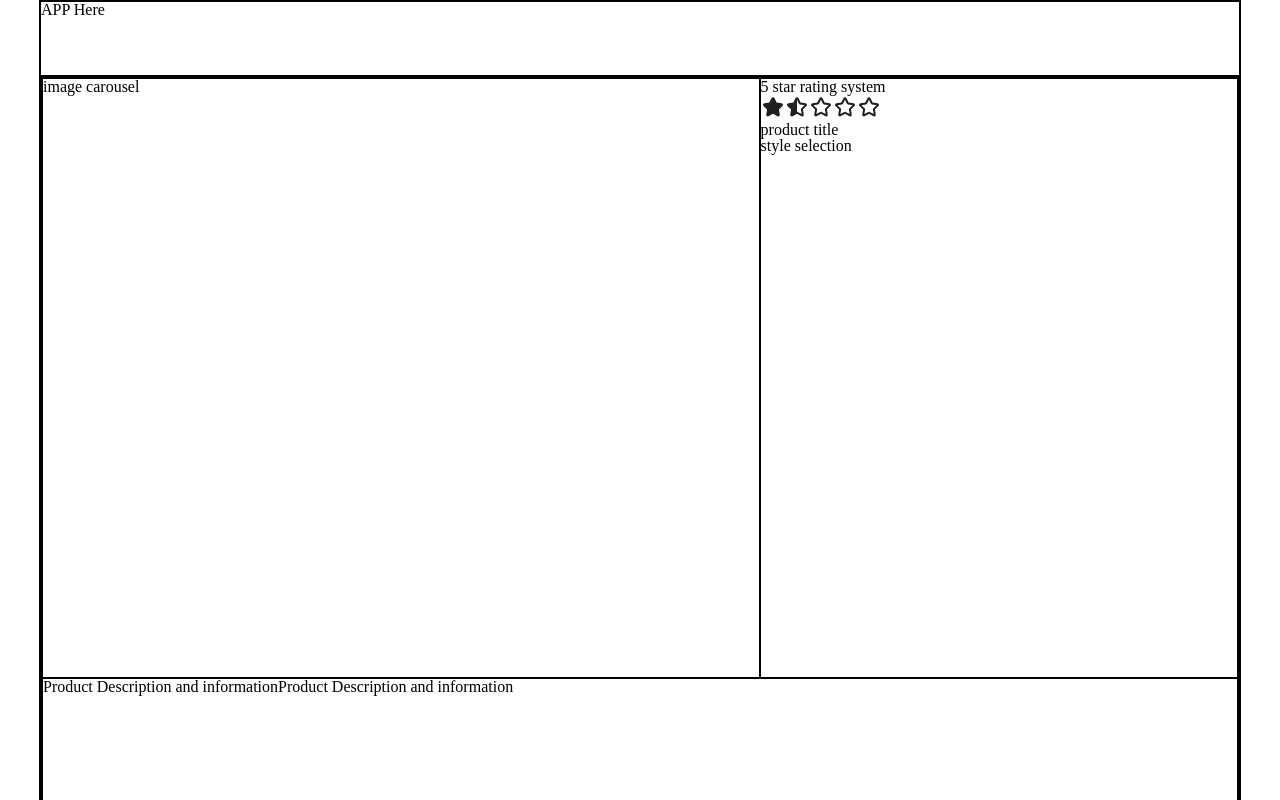
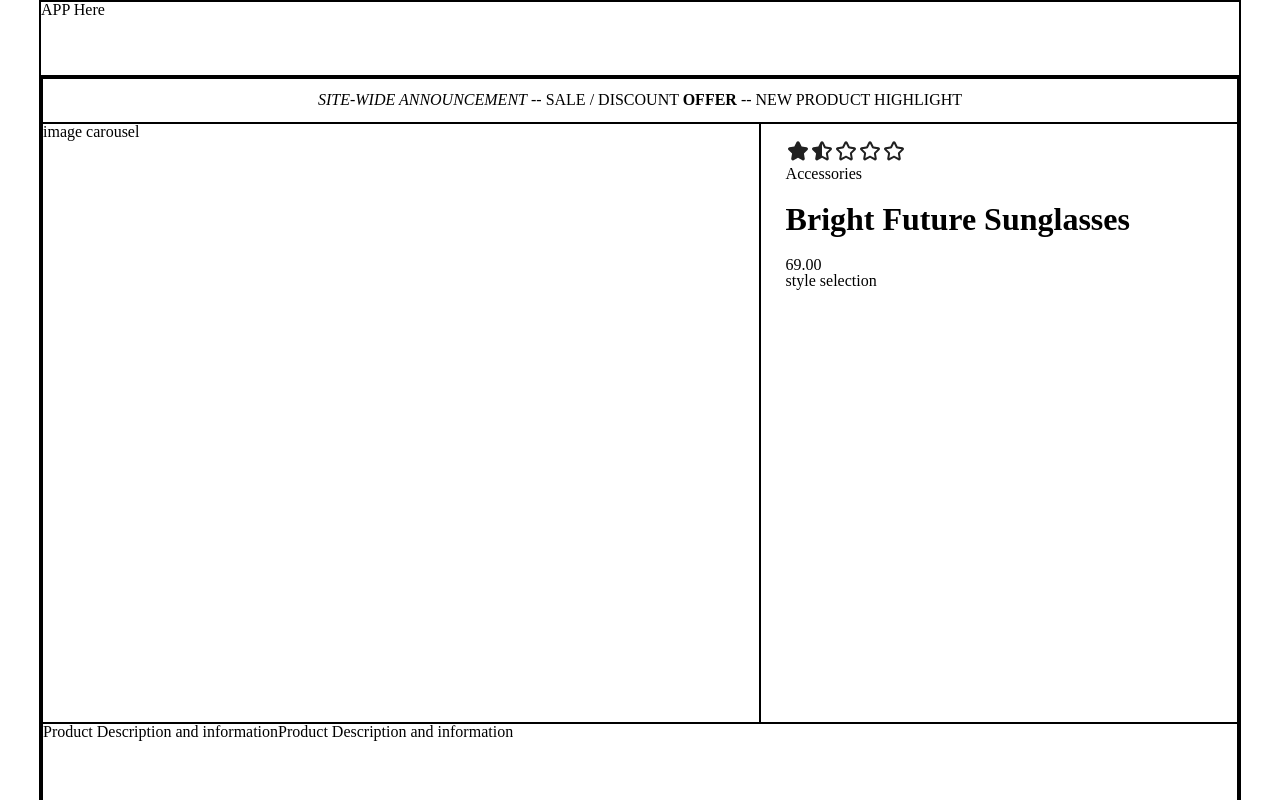
Before and after one commit to Quintessestial-Queues/project-catwalk, a React (Create React App) app in the folder client/: page / in a window 1280 px wide. Shown: the top 800 px of the page. Built offline with nearby package versions, Linux system fonts and the light colour scheme; the HTML template or start-up script is replaced by a standard one.

Commit message:
adds product name and price

```diff
--- a/client/src/ProductOverview/index.jsx
+++ b/client/src/ProductOverview/index.jsx
@@ -1,23 +1,33 @@
 import React, { useState, useEffect } from 'react';
 import StarRating from '../SharedComponents/StarRating.jsx';
 import styles from './product.module.css';
-import { dummyProduct } from '../dummyData.js'
+import { dummyProduct, dummyProductStyles } from '../dummyData.js'
 
 function ProductOverview() {
   const [product, setProduct] = useState({});
+  const [productStyles, setProductStyles] = useState({});
 
   useEffect(() => {
     setProduct(dummyProduct);
+    setProductStyles(dummyProductStyles);
   }, [])
 
   return (
     <div className={styles.grid}>
+
+      <div className={`${styles.item} ${styles.announcement}`}>
+       <p><i>SITE-WIDE ANNOUNCEMENT</i> -- SALE / DISCOUNT <b>OFFER</b> -- <a>NEW PRODUCT HIGHLIGHT</a></p>
+      </div>
+
       <div className={styles.item}>image carousel</div>
-      <div className={styles.item}>
+
+      <div className={`${styles.item} ${styles.productInfo}`}>
         <StarRating
           starRating={1.6} // star rating from api will be integer
         />
-        <h1> product title </h1>
+        <p> {product.category} </p>
+        <h1> {product.name} </h1>
+        <p> {product.default_price} </p>
         <div>style selection</div>
       </div>
 
@@ -27,7 +37,7 @@ function ProductOverview() {
       </div>
         <div>
           Product Description and information
-      </div>
+        </div>
       </div>
     </div>
   )
--- a/client/src/ProductOverview/product.module.css
+++ b/client/src/ProductOverview/product.module.css
@@ -2,7 +2,7 @@
   display: grid;
   height: 100%;
   grid-template-columns: 60% 40%;
-  grid-template-rows:  600px 1fr;
+  grid-template-rows: 5% 600px 1fr;
   border: 1px solid black;
   max-width: 1200px;
   margin: 0 auto;
@@ -21,3 +21,14 @@
 .description :nth-child(0){
   border: 1px solid black;
 }
+
+.announcement {
+  grid-column: span 2;
+  display: flex;
+  align-items: center;
+  justify-content: center;
+}
+
+.productInfo {
+  padding: 15px 25px;
+}
--- a/client/src/SharedComponents/StarRating.jsx
+++ b/client/src/SharedComponents/StarRating.jsx
@@ -78,7 +78,6 @@ const StarRating = ({
 
   return (
     <div>
-      <h1>5 star rating system</h1>
       {starState.map((star, index) => {
         switch (star) {
           case 'empty':
--- a/client/src/app.module.css
+++ b/client/src/app.module.css
@@ -2,12 +2,11 @@
 Start Reset CSS
 The goal of a reset stylesheet is to reduce browser inconsistencies in things like default line heights, margins and font sizes of headings, and so on.
 ==================================================================================================================================================== */
-html, body, div, span, applet, object, iframe,
-h1, h2, h3, h4, h5, h6, p, blockquote, pre,
-a, abbr, acronym, address, big, cite, code,
-del, dfn, em, img, ins, kbd, q, s, samp,
+html, body, div, span, applet, object, iframe, p, blockquote, pre,
+abbr, acronym, address, big, cite, code,
+del, dfn, img, ins, kbd, q, s, samp,
 small, strike, strong, sub, sup, tt, var,
-b, u, i, center,
+u, center,
 dl, dt, dd, ol, ul, li,
 fieldset, form, label, legend,
 table, caption, tbody, tfoot, thead, tr, th, td,
```
